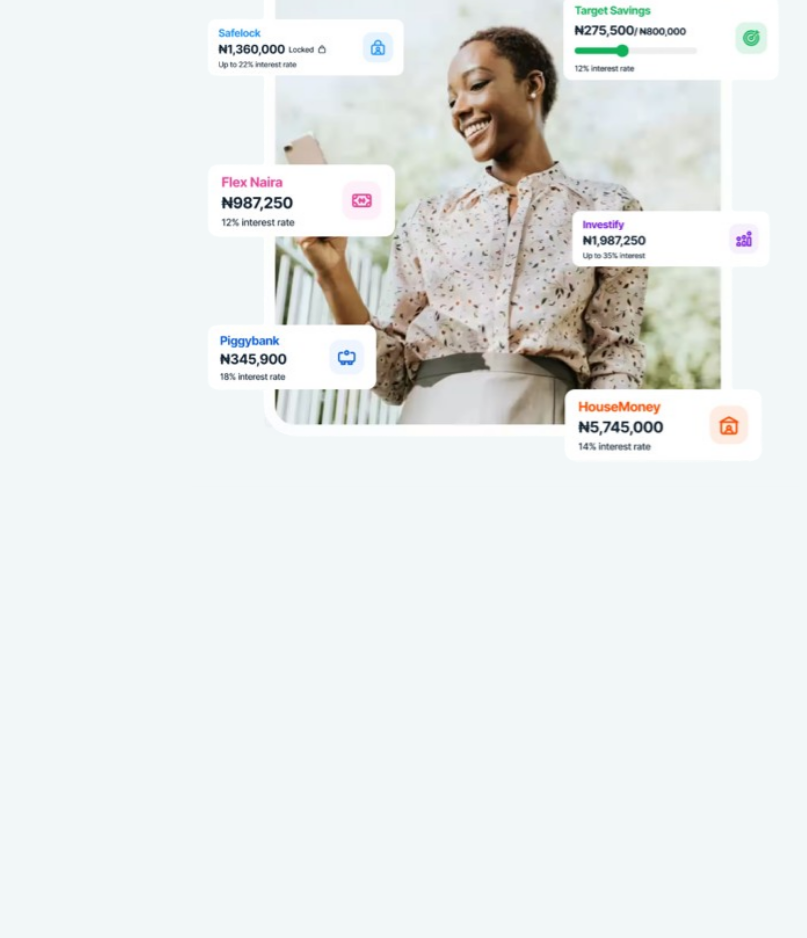
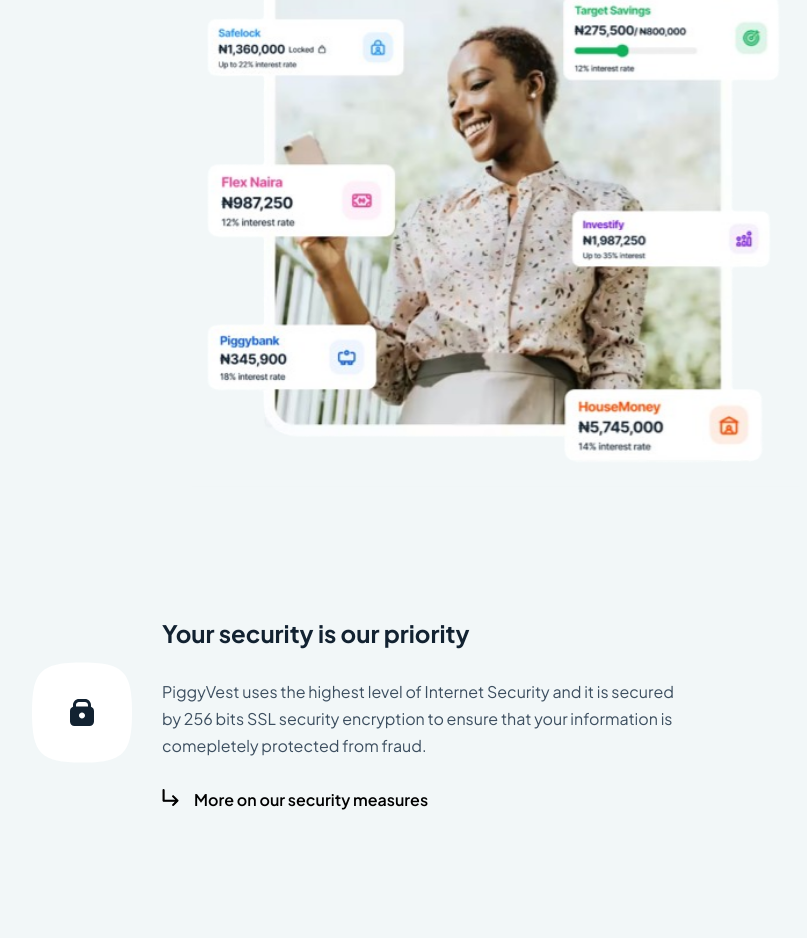
Before and after one commit to untitledDev9/piggy-vest, a plain HTML site: page index.html in a window 1280 px wide. Shown: the part 592-1530 px from the top of the page, without its empty margins (144-951 px from the left). Before the commit the page ends 1210 px from the top, so only its background shows below. Drawn offline with Linux system fonts and the light colour scheme.

Commit message:
working on security section

```diff
--- a/index.html
+++ b/index.html
@@ -73,5 +73,25 @@
         </div>
     </section>
 
+    <!-- security section -->
+
+    <section class="security">
+        <div class="security-section">
+            <img src="assets/icons/securitylock.svg" alt="">
+        </div>
+        <div class="security-text">
+            <h1>
+                Your security is our priority
+            </h1>
+            <p>
+                PiggyVest uses the highest level of Internet Security and it is secured by 256 bits SSL security encryption to ensure that your information is comepletely protected from fraud.
+            </p>
+            <div class="security-text-icon">
+                <img src="assets/icons/turn-right.png" alt="">
+                <h3>More on our security measures</h3>
+            </div>
+        </div>
+    </section>
+
 </body>
 </html>
--- a/style.css
+++ b/style.css
@@ -20,6 +20,7 @@ body {
     padding: 30px 11rem;
     position: fixed;
     width: 100%;
+    z-index: 999;
 }
 
 .nav-links {
@@ -180,6 +181,50 @@ body {
 }
 
 
+/* security section */
+
+.security {
+    display: flex;
+    align-items: center;
+    gap: 30px;
+    padding: 0 11rem 8rem 11rem;
+}
+
+.security-text {
+    display: grid;
+    gap: 30px;
+
+
+    h1 {
+        font-size: 24px;
+        font-weight: 700;
+        color: rgb(18,34,49);
+    }
+
+    p {
+        font-size: 16px;
+        font-weight: 400;
+        color: rgb(61, 79, 96);
+        width: 65%;
+        line-height: 27px;
+    }
+}
+
+.security-text-icon {
+    display: flex;
+    gap: 15px;
+
+    img {
+        width: 17px;
+        height: 17px;
+    }
+
+    h3 {
+        font-size: 16px;
+        color: #000;
+        font-weight: 600;
+    }
+}
 
 
 
@@ -254,7 +299,7 @@ body {
             text-align: center;
             flex-direction: column;
             flex-wrap: wrap;
-            gap: 60px;lk
+            gap: 60px;
         }
 
         .top-btn {
@@ -288,5 +333,4 @@ body {
         .hero-text-btn {
             margin: 0 auto;
         }
-
 }
```
Also changed, not shown: assets/icons/securitylock.svg (added), assets/icons/turn-right.png (added), assets/images/five.png (added), assets/images/four.png (added), assets/images/iphoneInvest.png (added), assets/images/one.png (added), assets/images/six.png (added), assets/images/three.png (added), assets/images/two.png (added).
